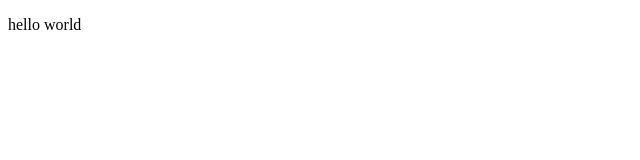
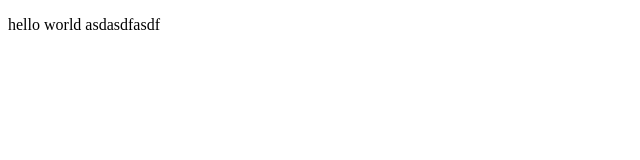
Before and after one commit to RyanTruongg/web-demo, a plain HTML site: page index.html in a window 1280 px wide. Shown: the whole page, without its empty margins (0-640 px from the left). Drawn offline with Linux system fonts and the light colour scheme.

Commit message:
add new feature again

```diff
--- a/index.html
+++ b/index.html
@@ -7,6 +7,6 @@
     <title>Document</title>
 </head>
 <body>
-    <p>hello world</p>
+    <p>hello world asdasdfasdf</p>
 </body>
 </html>
```
